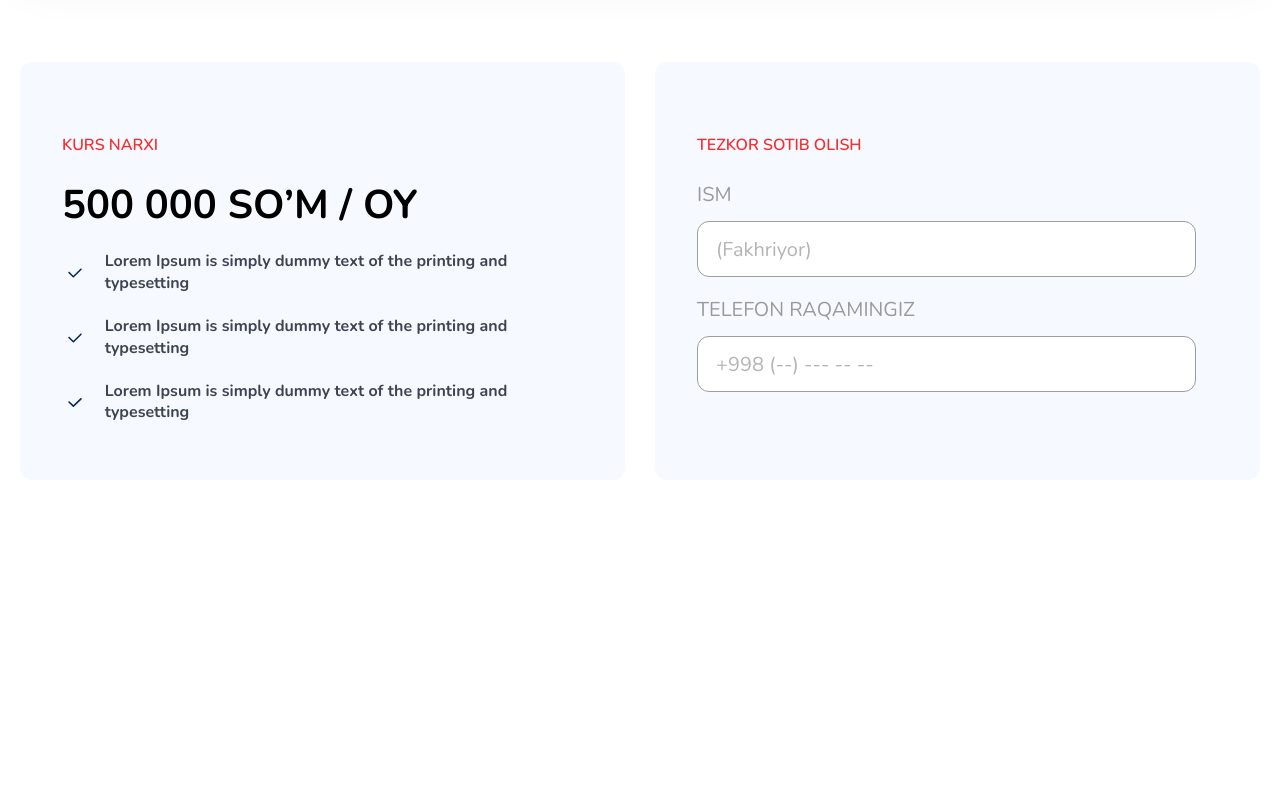
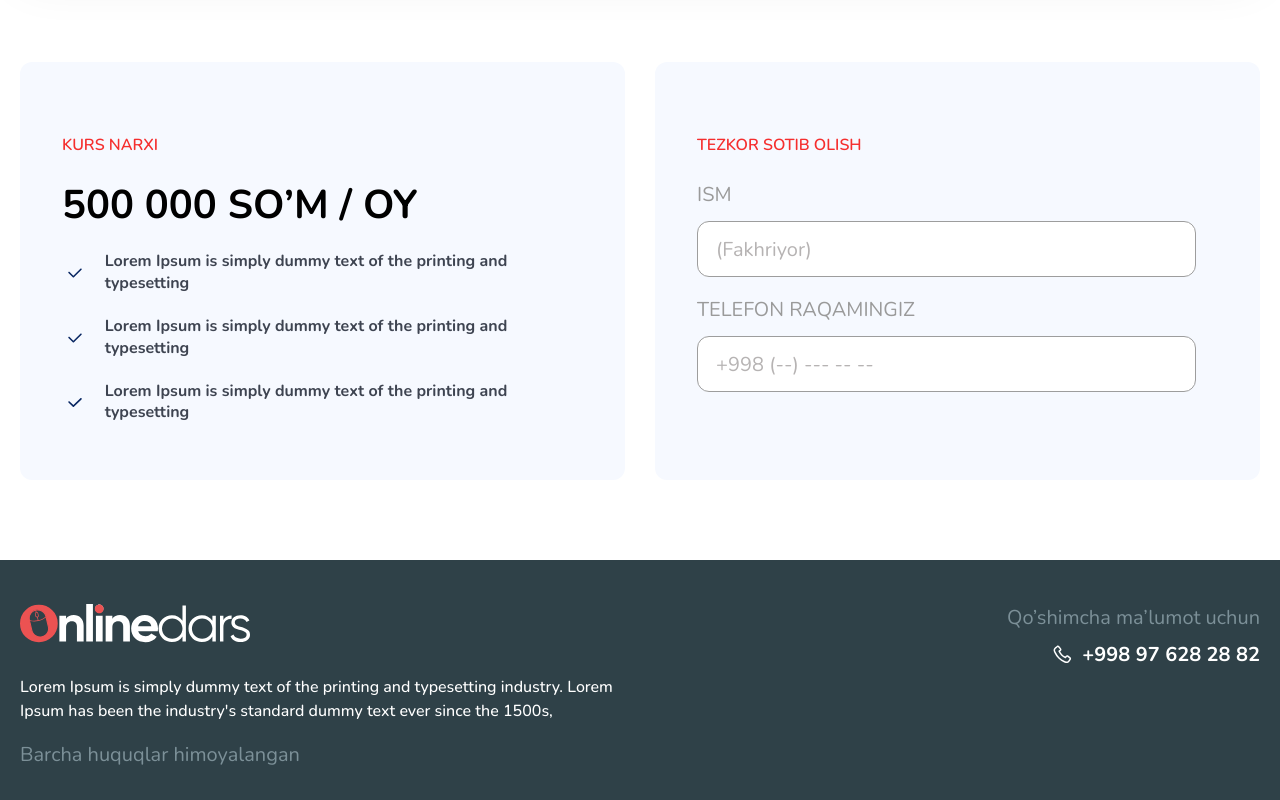
Before and after one commit to akramjonnuriddinov/online-dars, a Vue app: page / in a window 1280 px wide. Shown: the part 8954-9754 px from the top of the page. Before the commit the page ends 9514 px from the top, so only its background shows below. Built offline with nearby package versions, Linux system fonts and the light colour scheme.

Commit message:
Add TheFooter and LogoDark

```diff
--- a/src/App.vue
+++ b/src/App.vue
@@ -1,8 +1,10 @@
 <script setup lang="ts">
 import TheHeader from '@/components/TheHeader.vue'
+import TheFooter from '@/components/TheFooter.vue'
 </script>
 
 <template>
   <the-header />
   <router-view />
+  <the-footer />
 </template>
--- a/src/assets/styles/main.css
+++ b/src/assets/styles/main.css
@@ -1113,3 +1113,65 @@ ul {
   color: #b6b3b3;
 }
 /* /CONTACT */
+
+/* FOOTER */
+.footer {
+  background-color: var(--footer-bg);
+  color: var(--text-white);
+}
+
+.footer__container {
+  padding-top: 44px;
+  padding-bottom: 32px;
+  display: flex;
+  justify-content: space-between;
+}
+
+.footer__info {
+  display: flex;
+  flex-direction: column;
+  max-width: 635px;
+  width: 100%;
+  margin-right: 20px;
+}
+
+.footer__logo {
+  margin-bottom: 24px;
+}
+
+.footer__text {
+  margin-top: 0;
+  margin-bottom: 18px;
+  font-size: 16px;
+  line-height: 24px;
+  font-weight: 500;
+}
+
+.footer__privacy {
+  color: var(--text-light-blue);
+  line-height: 27px;
+}
+
+.footer__contact {
+  display: flex;
+  flex-direction: column;
+  align-items: end;
+}
+
+.footer__contact-text {
+  color: var(--text-light-blue);
+  line-height: 27px;
+  margin-bottom: 10px;
+}
+
+.footer__contact-phone-wrapper {
+  display: flex;
+  align-items: center;
+  line-height: 27px;
+  font-weight: 700;
+}
+
+.footer__contact-phone {
+  margin-right: 8px;
+}
+/* /FOOTER */
--- /dev/null
+++ b/src/components/LogoDark.vue
@@ -0,0 +1,3 @@
+<template>
+  <img src="@/assets/images/logo-dark.svg" alt="logo" />
+</template>
--- /dev/null
+++ b/src/components/TheFooter.vue
@@ -0,0 +1,27 @@
+<script setup lang="ts">
+import LogoDark from '@/components/LogoDark.vue'
+</script>
+
+<template>
+  <footer class="footer">
+    <div class="container footer__container">
+      <div class="footer__info">
+        <router-link to="/" class="footer__logo">
+          <logo-dark />
+        </router-link>
+        <p class="footer__text">
+          Lorem Ipsum is simply dummy text of the printing and typesetting industry. Lorem Ipsum has
+          been the industry's standard dummy text ever since the 1500s,
+        </p>
+        <span class="footer__privacy">Barcha huquqlar himoyalangan</span>
+      </div>
+      <div class="footer__contact">
+        <span class="footer__contact-text">Qo’shimcha ma’lumot uchun</span>
+        <div class="footer__contact-phone-wrapper">
+          <img class="footer__contact-phone" src="@/assets/images/phone.svg" alt="phone" />
+          <span>+998 97 628 28 82</span>
+        </div>
+      </div>
+    </div>
+  </footer>
+</template>
--- a/src/components/TheLogo.vue
+++ b/src/components/TheLogo.vue
@@ -1,5 +1,3 @@
-<script setup lang="ts"></script>
-
 <template>
   <img src="@/assets/images/logo.svg" alt="logo" />
 </template>
```
Also changed, not shown: src/assets/images/logo-dark.svg (added), src/assets/images/phone.svg (added).
